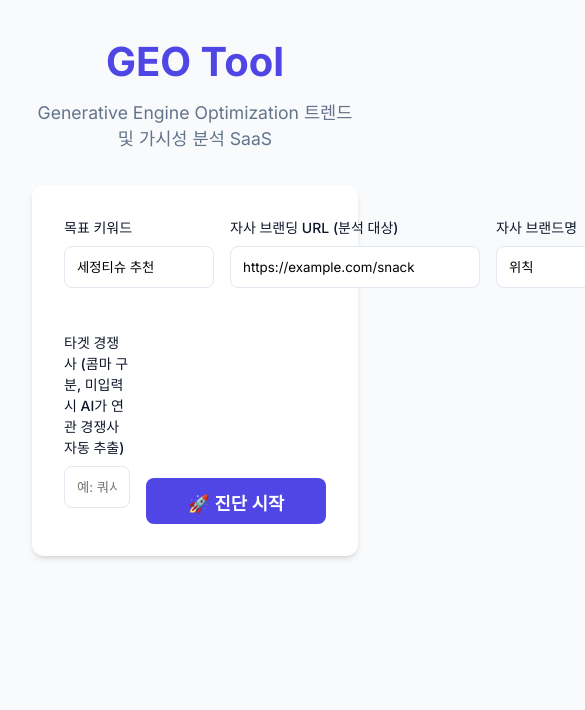
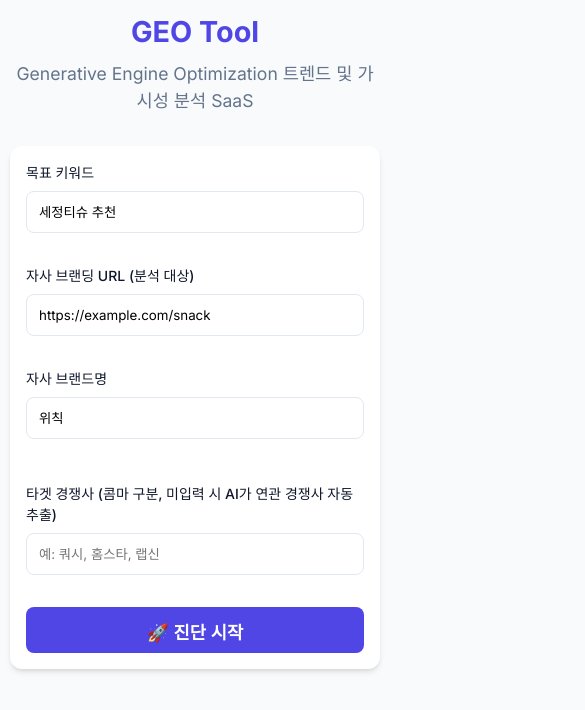
Before and after one commit to yoonchangpark/geo-analytics, a React (Vite) app in the folder frontend/: page / in a window 390 px wide. Shown: the top 710 px of the page, 585 px wide, since content can reach past the window. Built offline with nearby package versions, Linux system fonts and the light colour scheme.

Commit message:
Implement full mobile responsiveness (media queries) and refine Benchmarking Report UI to handle paragraph-length aha moments

```diff
--- a/frontend/src/App.jsx
+++ b/frontend/src/App.jsx
@@ -131,7 +131,7 @@ function App() {
 
       <div className="card" style={{ maxWidth: '900px', margin: '0 auto 2rem auto', padding: '2rem' }}>
         <form onSubmit={handleSubmit} style={{ display: 'flex', flexDirection: 'column', gap: '1.25rem' }}>
-          <div style={{ display: 'grid', gridTemplateColumns: 'minmax(150px, 1fr) minmax(250px, 2fr) minmax(150px, 1fr)', gap: '1rem' }}>
+          <div className="form-responsive-grid" style={{ display: 'grid', gridTemplateColumns: 'minmax(150px, 1fr) minmax(250px, 2fr) minmax(150px, 1fr)', gap: '1rem' }}>
             <div>
               <label style={{ display: 'block', fontSize: '0.875rem', fontWeight: '500', marginBottom: '0.5rem' }}>목표 키워드</label>
               <input type="text" className="input-field" value={keyword} onChange={e => setKeyword(e.target.value)} required placeholder="예: 섬유유연제 추천" />
@@ -146,7 +146,7 @@ function App() {
             </div>
           </div>
 
-          <div style={{ display: 'flex', gap: '1rem', alignItems: 'flex-end', marginTop: '0.5rem' }}>
+          <div className="flex-responsive" style={{ display: 'flex', gap: '1rem', alignItems: 'flex-end', marginTop: '0.5rem' }}>
             <div style={{ flex: 1 }}>
               <label style={{ display: 'block', fontSize: '0.875rem', fontWeight: '500', marginBottom: '0.5rem' }}>타겟 경쟁사 (콤마 구분, 미입력 시 AI가 연관 경쟁사 자동 추출)</label>
               <input type="text" className="input-field" value={competitorsText} onChange={e => setCompetitorsText(e.target.value)} placeholder="예: 쿼시, 홈스타, 랩신" />
--- a/frontend/src/components/BenchmarkingReport.jsx
+++ b/frontend/src/components/BenchmarkingReport.jsx
@@ -39,9 +39,7 @@ export default function BenchmarkingReport({ benchmarkingData }) {
 
           <div style={{ display: 'flex', flexDirection: 'column', gap: '2rem' }}>
              {benchmarkingData.winning_analysis.map((item, idx) => (
-                <div key={idx} style={{
-                  display: 'grid',
-                  gridTemplateColumns: '1fr 1fr',
+                <div key={idx} className="grid grid-2" style={{
                   gap: '1rem',
                   backgroundColor: '#FFFFFF',
                   padding: '1.5rem',
@@ -61,12 +59,10 @@ export default function BenchmarkingReport({ benchmarkingData }) {
 
                      <div style={{ borderTop: '1px solid #FCA5A5', paddingTop: '1rem' }}>
                         <span style={{ fontSize: '0.8rem', fontWeight: 'bold', color: '#991B1B', display: 'block', marginBottom: '0.5rem' }}>AI가 선택한 이유:</span>
-                        <div style={{ display: 'flex', gap: '0.5rem', flexWrap: 'wrap' }}>
-                           {item.why_it_won.split(' ').map((tag, tIdx) => (
-                             <span key={tIdx} style={{ backgroundColor: '#FEE2E2', color: '#B91C1C', padding: '4px 8px', borderRadius: '12px', fontSize: '0.75rem', fontWeight: '600' }}>
-                               {tag}
-                             </span>
-                           ))}
+                        <div style={{ backgroundColor: '#FEE2E2', padding: '12px', borderRadius: '8px', borderLeft: '4px solid #B91C1C' }}>
+                           <p style={{ margin: 0, color: '#991B1B', fontSize: '0.9rem', lineHeight: '1.6', wordBreak: 'keep-all' }}>
+                             {item.why_it_won}
+                           </p>
                         </div>
                      </div>
 
--- a/frontend/src/index.css
+++ b/frontend/src/index.css
@@ -98,6 +98,34 @@ a {
   .grid-2, .grid-3 {
     grid-template-columns: 1fr;
   }
+  .form-responsive-grid {
+    grid-template-columns: 1fr !important;
+  }
+  .flex-responsive {
+    flex-direction: column !important;
+    align-items: stretch !important;
+  }
+  .flex-responsive > div {
+    width: 100% !important;
+  }
+  .flex-responsive button {
+    width: 100% !important;
+  }
+  h1 {
+    font-size: 1.8rem !important;
+  }
+  h2 {
+    font-size: 1.5rem !important;
+  }
+  .container {
+    padding: 10px;
+  }
+  .card {
+    padding: 1rem !important;
+  }
+  table {
+    font-size: 0.8rem;
+  }
 }
 
 @media print {
```
Also changed, not shown: 1 other file (tests, documents, lock files or other folders).
